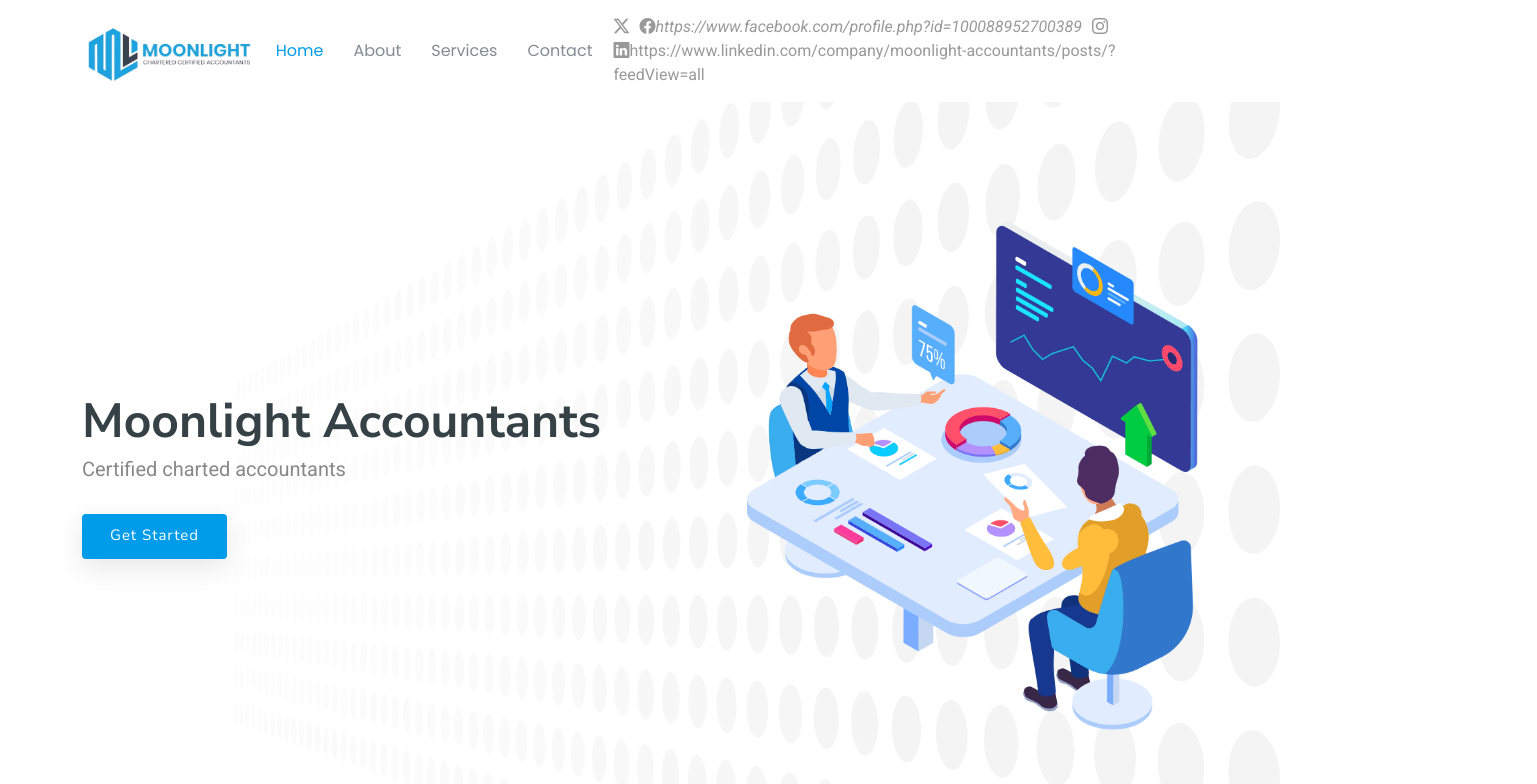
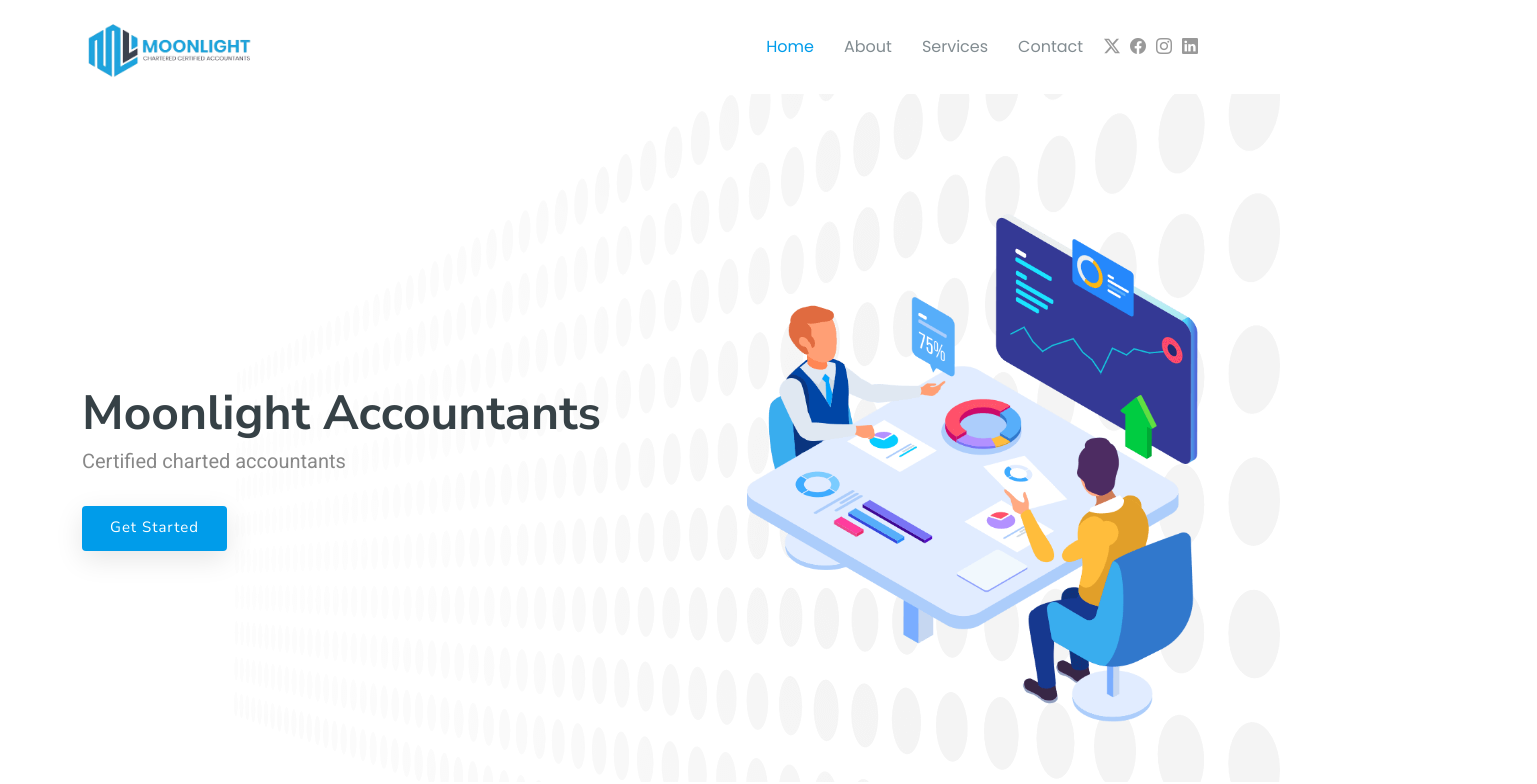
Before and after one commit to DeltaTechGlobal/moonlightaccountants, a plain HTML site: page index.html in a window 1280 px wide. Shown: the top 784 px of the page, 1537 px wide, since content can reach past the window. Drawn offline with Linux system fonts and the light colour scheme.

Commit message:
add linkedin and facebook links

```diff
--- a/index.html
+++ b/index.html
@@ -94,9 +94,9 @@
 
       <div class="header-social-links">
         <a href="#" class="twitter"><i class="bi bi-twitter-x"></i></a>
-        <a href="#" class="facebook"><i class="bi bi-facebook">https://www.facebook.com/profile.php?id=100088952700389</i></a>
+        <a href="https://www.facebook.com/profile.php?id=100088952700389" class="facebook"><i class="bi bi-facebook"></i></a>
         <a href="#" class="instagram"><i class="bi bi-instagram"></i></a>
-        <a href="#" class="linkedin"><i class="bi bi-linkedin"></i>https://www.linkedin.com/company/moonlight-accountants/posts/?feedView=all</a>
+        <a href="https://www.linkedin.com/company/moonlight-accountants/posts/?feedView=all" class="linkedin"><i class="bi bi-linkedin"></i></a>
       </div>
 
     </div>
@@ -772,9 +772,9 @@
 
         <div class="social-links order-first order-lg-last mb-3 mb-lg-0">
           <a href=""><i class="bi bi-twitter-x"></i></a>
-          <a href=""><i class="bi bi-facebook"></i>https://www.facebook.com/profile.php?id=100088952700389</a>
+          <a href="https://www.facebook.com/profile.php?id=100088952700389"><i class="bi bi-facebook"></i></a>
           <a href=""><i class="bi bi-instagram"></i></a>
-          <a href=""><i class="bi bi-linkedin"></i>https://www.linkedin.com/company/moonlight-accountants/posts/?feedView=all</a>
+          <a href="https://www.linkedin.com/company/moonlight-accountants/posts/?feedView=all"><i class="bi bi-linkedin"></i></a>
         </div>
 
       </div>
```
